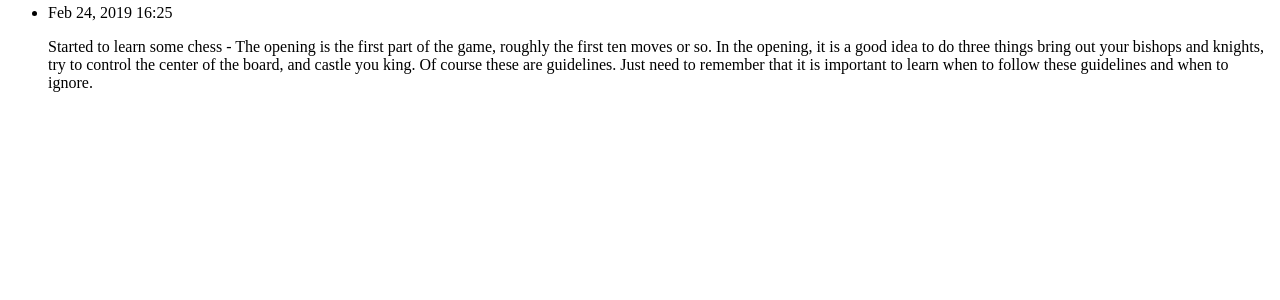
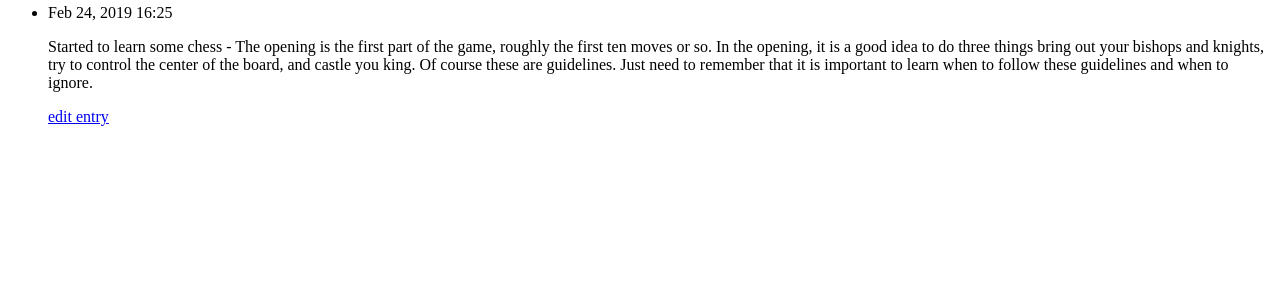
Before and after one commit to Jay-Shah10/life_log, a Django app: page /events/1/ in a window 1280 px wide. Shown: the part 148-448 px from the top of the page. Run offline with Django 3.2, Linux system fonts and the light colour scheme; data comes from the database, SQL or seed files in the repository.

Commit message:
Added edit button.

```diff
--- a/life_logs/templates/life_logs/topic.html
+++ b/life_logs/templates/life_logs/topic.html
@@ -11,6 +11,9 @@
             <li>
                 <p> {{ entry.date_added|date:'M d, Y H:i' }} </p>
                 <p> {{ entry.text|linebreaks }} </p>
+                <p>
+                    <a href="{% url 'life_logs:edit_entry' entry.id %}">edit entry</a>
+                </p>
             </li>
         {%empty%}
             <li>
```
